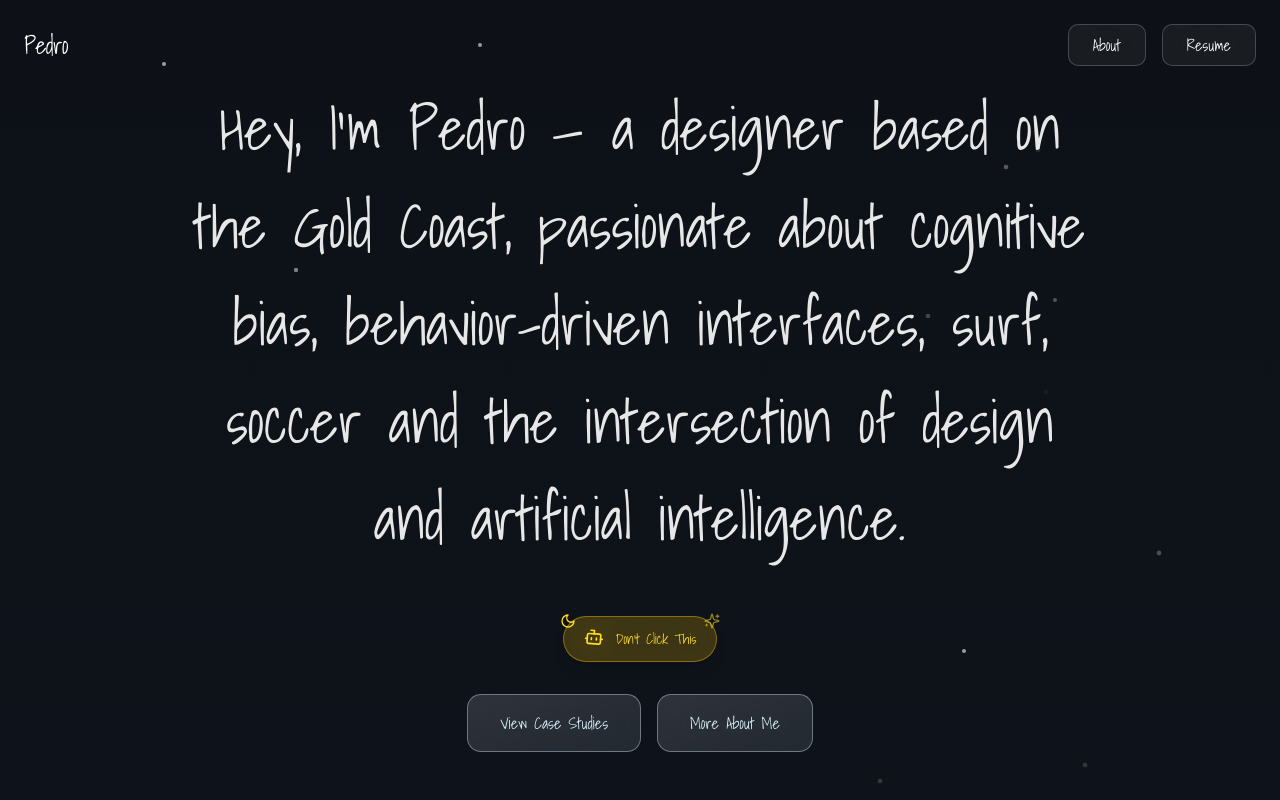
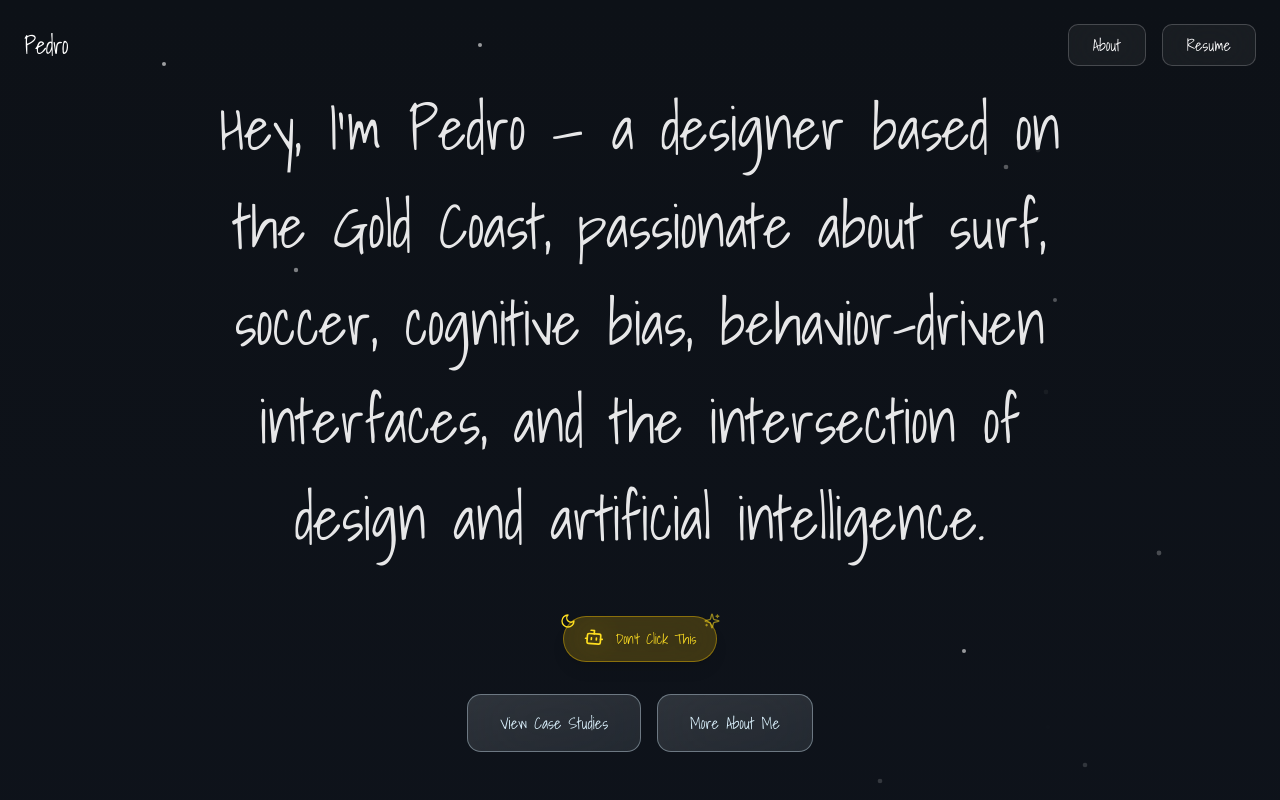
Before and after one commit to pbfreitinhas-cpu/Portofolio, a React (Vite) app: page / in a window 1280 px wide. Shown: the top 800 px of the page. Built offline with nearby package versions, Linux system fonts and the light colour scheme.

Commit message:
Update case study

```diff
--- a/src/components/Portfolio.tsx
+++ b/src/components/Portfolio.tsx
@@ -160,7 +160,7 @@ export function Portfolio({ onCaseStudyClick, theme, onToggleTheme }: PortfolioP
             <h1 className={`mb-6 text-4xl md:text-5xl lg:text-6xl leading-relaxed transition-colors duration-1000 ${
               theme === 'night' ? 'text-white/90' : 'text-gray-800'
             }`}>
-              Hey, I'm Pedro — a designer based on the Gold Coast, passionate about cognitive bias, behavior-driven interfaces, surf, soccer and the intersection of design and artificial intelligence.
+              Hey, I'm Pedro — a designer based on the Gold Coast, passionate about surf, soccer, cognitive bias, behavior-driven interfaces, and the intersection of design and artificial intelligence.
             </h1>
           </motion.div>
 
```
Also changed, not shown: 1 other file (tests, documents, lock files or other folders).
